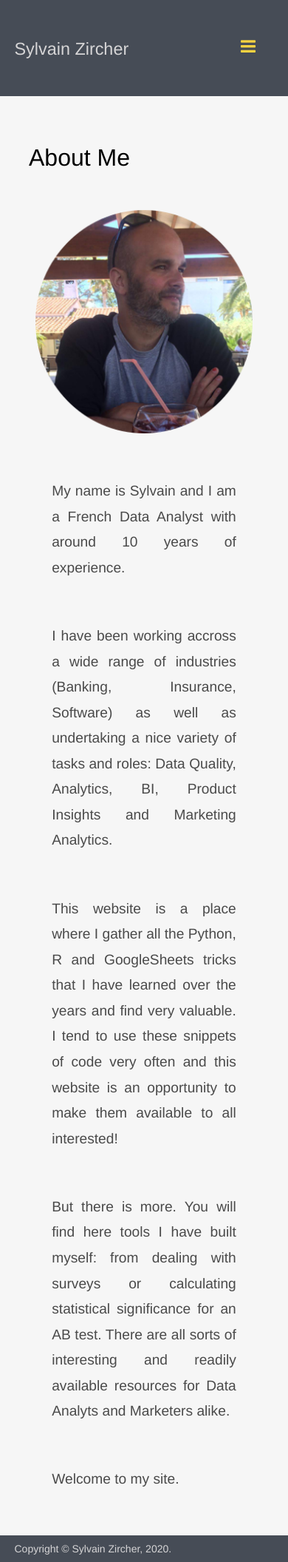
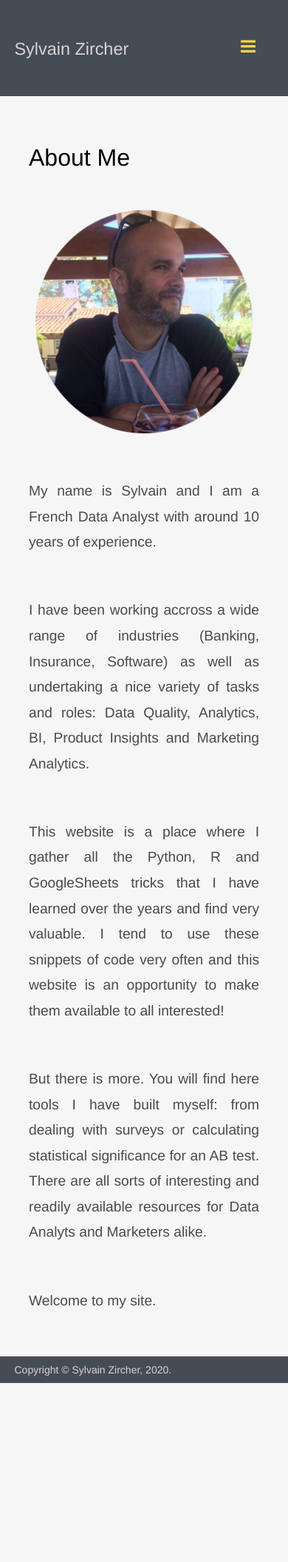
Before and after one commit to sylvainzircher/sylvainzircher.github.io, a Jekyll site: the page built from aboutme/index.html, in a window 390 px wide. Shown: the whole page at 74% size. Built offline with Jekyll 4.4.1, drawn with Linux system fonts in a browser that asks for light colours; nearby versions of some CDN libraries; after the commit the page ends 1870 px from its top, so only the background shows below that.

Commit message:
About ME responsive twaeking

```diff
--- a/_sass/modules/_aboutme.scss
+++ b/_sass/modules/_aboutme.scss
@@ -17,11 +17,6 @@
 .aboutme h1 {
 	color: black;
 	font-weight: 100;
-	/*
-  font-size: 26px;
-  padding-top: 50px;
-  margin-top: 25px;
-  */
   font-size: 2em;
   margin-top: 2em;
 	font-family: $font;
@@ -33,12 +28,6 @@
   line-height: 1.8em;
   margin-top: 3em;
   margin-bottom: 3em;
-  /*
-	margin-top: 50px;
-	margin-bottom: 50px;
-	font-size: 18px;
-  line-height: 36px;
-  */
   text-align: justify;
   color: $textColor;
 }
@@ -48,8 +37,8 @@
 }
 
 
-@media only screen and (max-width: 840px),  only screen and (max-device-width: 480px) {
-  .aboutme, .aboutme p {
+@media only screen and (max-width: 840px) {
+  .aboutme {
   	width: $websiteDesktopWidth;
     margin: 0 auto;
     margin-top: 3em;
@@ -59,31 +48,39 @@
   .aboutme {
     height: auto;
   }
-/*
+
   .aboutme p {
-    margin-bottom: 25px;
-    margin-top: 25px;
+    margin-bottom: 3em;
+    margin-top: 3em;
   }
-*/
 }
 
-/*
-@media only screen and (max-width: 480px), only screen and (max-device-width: 480px) {
-  .aboutme, .aboutme p {
+@media only screen and (max-device-width: 480px) {
+
+  .aboutme {
     width: $websiteMobileWidth;
     margin: 0 auto;
+    margin-top: 5em;
+    margin-bottom: 5em;
   }
 
+  .aboutme {
+    height: auto;
+  }
 
-	.aboutme p {
-    	font-size: $mobileParagraphFontSize;
-    	line-height: 5vw;
-	    margin-bottom: $mobileParagraphMargin;
-	    margin-top: $mobileParagraphMargin;
-  	}
-  	.aboutme h1 {
-  		font-size: $mobileTitleFontSize;
-  	}
+  .aboutme p {
+    margin-bottom: 4em;
+    margin-top: 4em;
+    font-size: 4em;
+  }
+
+  .aboutme h1 {
+    color: black;
+    font-weight: 100;
+    font-size: 4em;
+    font-family: $font;
+    margin-bottom: 2em;
+    margin-top: 2em;
+  }
 
 }
-*/
```
